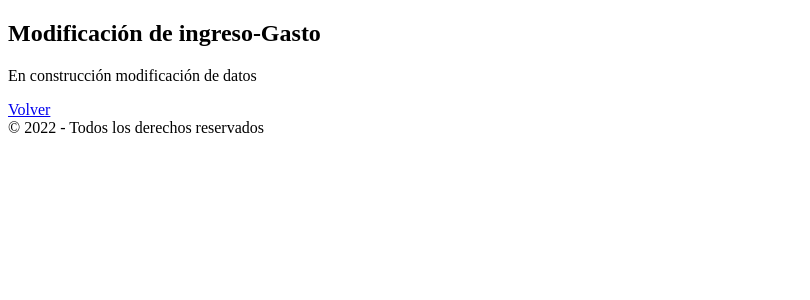
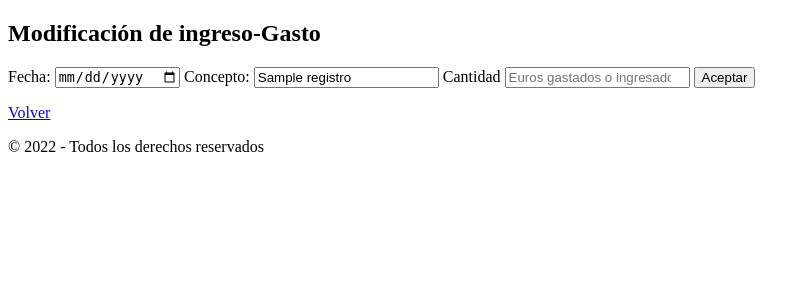
Before and after one commit to alfsan04/ingresos_gastos, a Python web app: template registro_ig/templates/modification.html in a window 1280 px wide. Shown: the part 60-360 px from the top of the page, without its empty margins (0-810 px from the left). Run offline with Jinja, Linux system fonts and the light colour scheme; the template is opened without the code that fills it: most values are stand-ins (such as "Sample title", 1, 10 or a date in 2020).

Commit message:
Movimientos terminado, falta que permanezca en el campo del formulario el dato si hay errores

```diff
--- a/data/movimientos.txt
+++ b/data/movimientos.txt
@@ -1,6 +1,3 @@
 4,2022-09-20,cosillas,100
 5,2022-09-14,Cosas,100
-8,2022-09-21,Horno,-350
-10,2022-09-22,balon,-50
-10,2022-09-22,balon,-50
-11,2022-09-21,clase particular,20
+8,2022-09-21,Horno,-3500
--- a/registro_ig/templates/modification.html
+++ b/registro_ig/templates/modification.html
@@ -3,8 +3,24 @@
     <h1>
         Modificación de ingreso-Gasto
     </h1>
-    <p>
-        En construcción modificación de datos
-    </p>
+    <form action="/modificar/{{ registro[0] }}" method="post">
+
+        <label for="date">Fecha:</label>
+        <input type="date" name="date" id="date" value="{{ registro[1] }}" required>
+        <label for="concept">Concepto:</label>
+        <input type="text" name="concept" id="concept" placeholder="Introduce en qué te has gastado la pasta" value="{{ registro[2] }}">
+        <label for="quantity">Cantidad</label>
+        <input type="number" name="quantity" id="quantity" placeholder="Euros gastados o ingresados" step="0.01" value="{{ registro[3] }}">
+
+        <input type="submit" value="Aceptar">
+        <input type="int" name="id" id="id" value="{{ registro[0] }}" style="visibility:hidden">
+    </form>
     <a href="/">Volver</a>
+    <article class="errores">
+        <ul>
+            {% for error in msgErrors %}
+            <li>{{ error }}</li>
+            {% endfor %}
+        </ul>
+    </article>
 {% endblock %}
```
Also changed, not shown: registro_ig/models.py (+18 -0 lines), registro_ig/routes.py (+14 -15 lines).
